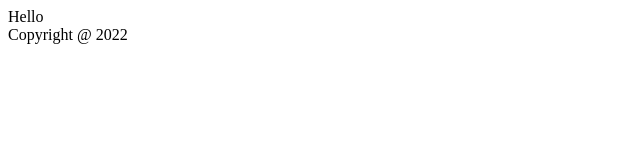
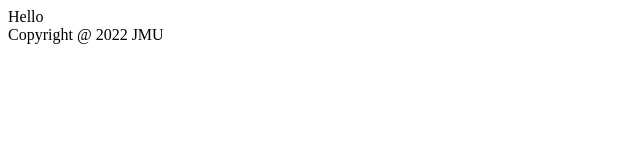
Before and after one commit to doro10/merge_test, a plain HTML site: page index.html in a window 1280 px wide. Shown: the full height of the page, 0-640 px from the left. Drawn offline with Linux system fonts and the light colour scheme.

Commit message:
jnu added

```diff
--- a/index.html
+++ b/index.html
@@ -3,6 +3,6 @@
 	</head>
 	<body>
 		Hello
-			<footer>Copyright @ 2022
+			<footer>Copyright @ 2022 JMU</footer>
 	</body>
 </html>
```
